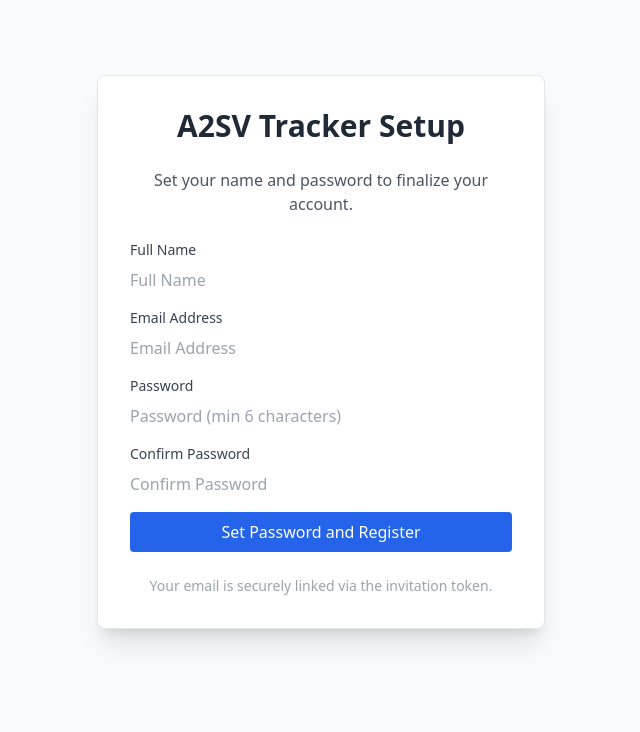
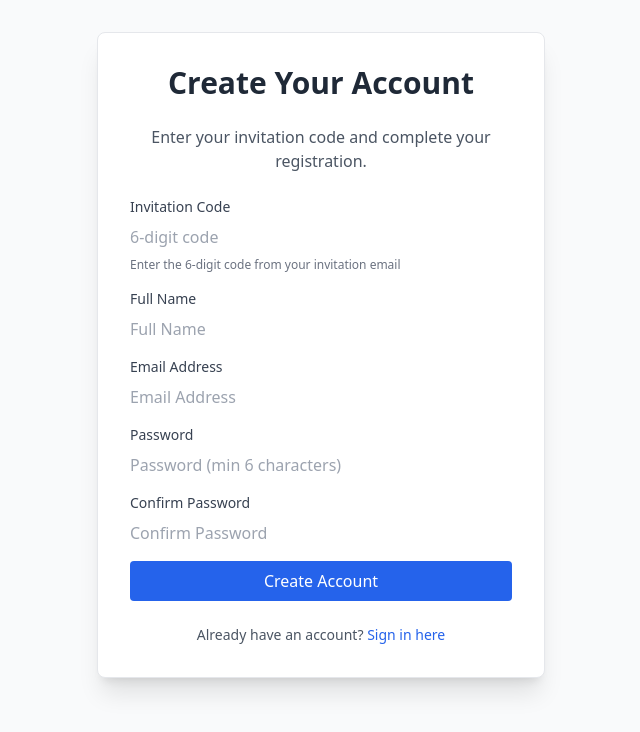
Before and after one commit to MeFerdi/a2sv-tracker, a Django app: page /register/ in a window 1280 px wide. Shown: the top 732 px of the page, without its empty margins (319-959 px from the left). Run offline with Django 5.2, Linux system fonts and the light colour scheme; some libraries are stand-ins or nearby versions.

Commit message:
feat: update registration form to include invitation code and improve user prompts

```diff
--- a/templates/auth/register.html
+++ b/templates/auth/register.html
@@ -6,14 +6,25 @@
 <div class="flex justify-center items-center min-h-[80vh]">
     <div class="w-full max-w-md p-8 bg-white shadow-xl rounded-lg border border-gray-200">
         <h2 class="text-3xl font-extrabold mb-6 text-center text-gray-800">
-            A2SV Tracker Setup
+            Create Your Account
         </h2>
         <p class="text-center text-gray-600 mb-6">
-            Set your name and password to finalize your account.
+            Enter your invitation code and complete your registration.
         </p>
 
         <form method="post" class="space-y-4">
             {% csrf_token %}
+
+            <div class="space-y-2">
+                <label for="{{ form.token.id_for_label }}" class="block text-sm font-medium text-gray-700">
+                    Invitation Code
+                </label>
+                {{ form.token }}
+                {% if form.token.errors %}
+                    <p class="text-red-500 text-sm">{{ form.token.errors.0 }}</p>
+                {% endif %}
+                <p class="text-xs text-gray-500">{{ form.token.help_text }}</p>
+            </div>
 
             <div class="space-y-2">
                 <label for="{{ form.name.id_for_label }}" class="block text-sm font-medium text-gray-700">
@@ -30,6 +41,9 @@
                     Email Address
                 </label>
                 {{ form.email }}
+                {% if form.email.errors %}
+                    <p class="text-red-500 text-sm">{{ form.email.errors.0 }}</p>
+                {% endif %}
             </div>
 
             <div class="space-y-2">
@@ -57,13 +71,18 @@
             {% endif %}
 
             <button type="submit" class="w-full py-2 bg-blue-600 text-white rounded hover:bg-blue-700 font-medium">
-                Set Password and Register
+                Create Account
             </button>
         </form>
 
-        <p class="text-center text-sm text-gray-400 mt-6">
-            Your email is securely linked via the invitation token.
-        </p>
+        <div class="mt-6 text-center">
+            <p class="text-sm text-gray-600">
+                Already have an account?
+                <a href="{% url 'login' %}" class="text-blue-600 hover:underline font-medium">
+                    Sign in here
+                </a>
+            </p>
+        </div>
     </div>
 </div>
 
```
